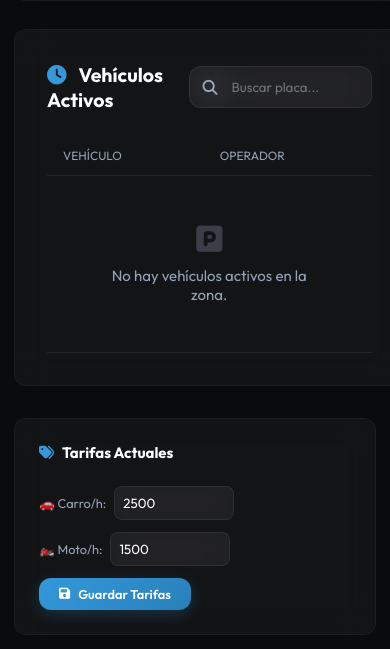
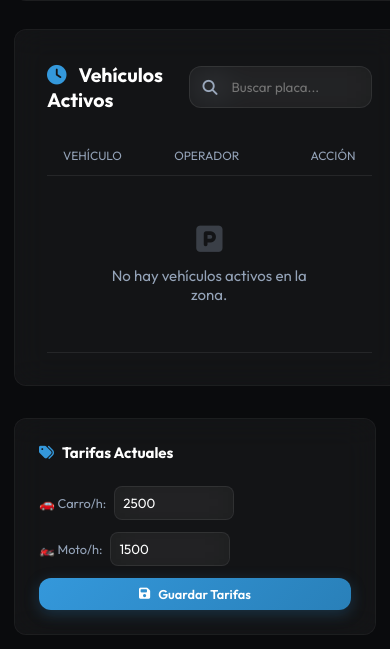
Before and after one commit to javierpabon2985-bit/sistema-estacionamiento, a Flask app: page / in a window 390 px wide. Shown: the part 1135-1784 px from the top of the page. Run offline with Flask 3, Linux system fonts and the light colour scheme; a user stored in the database is signed in; data comes from the database, SQL or seed files in the repository.

Commit message:
Update style.css

```diff
--- a/static/css/style.css
+++ b/static/css/style.css
@@ -278,9 +278,30 @@ input:focus, select:focus { border-color: var(--accent-blue); background: rgba(2
     /* Compact form grid on phone */
     .form-2col { grid-template-columns: 1fr !important; }
 
-    /* Table: hide lesser columns */
-    table th:nth-child(3),
-    table td:nth-child(3) { display: none; }
+/* Mostrar la columna de acciones en móviles */
+table th:nth-child(3),
+table td:nth-child(3) { display: table-cell; }
+
+/* Hacer la tabla desplazable horizontalmente */
+.table-responsive {
+    overflow-x: auto;
+    -webkit-overflow-scrolling: touch;
+}
+
+/* Estilos específicos para los botones en móviles */
+.mobile-button-cell {
+    min-width: 120px;
+    background: linear-gradient(to right, transparent, rgba(10,11,13,0.9));
+}
+
+.btn {
+    width: 100% !important;
+    justify-content: center !important;
+}
+
+.btn-blue, .btn-red {
+    padding: 10px 0;
+}
 
     .modal-overlay { padding: 10px; align-items: flex-end; }
     .modal-overlay > div {
```
